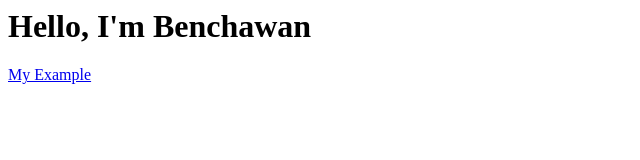
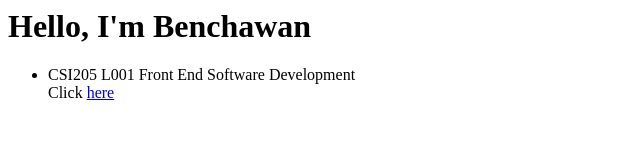
Before and after one commit to benchawan-bcw/benchawan-bcw.github.io, a plain HTML site: page index.html in a window 1280 px wide. Shown: the whole page, without its empty margins (0-640 px from the left). Drawn offline with Linux system fonts and the light colour scheme.

Commit message:
Update index.html

```diff
--- a/index.html
+++ b/index.html
@@ -1,2 +1,7 @@
 <h1>Hello, I'm Benchawan</h1>
-<a href='htpp://benchawan-bcw.github.io'>My Example</a>
+<ul>
+  <li>
+    CSI205 L001 Front End Software Development <br>
+    Click <a href='https://benchawan-bcw.github.io/_mutipages'>here</a>
+  </li>
+</ul>
```
